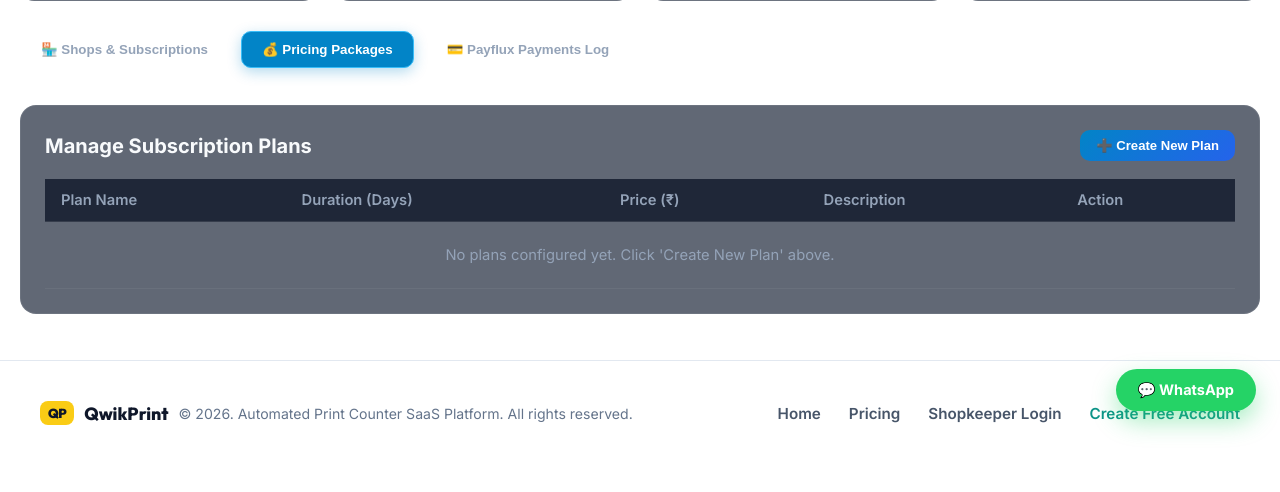
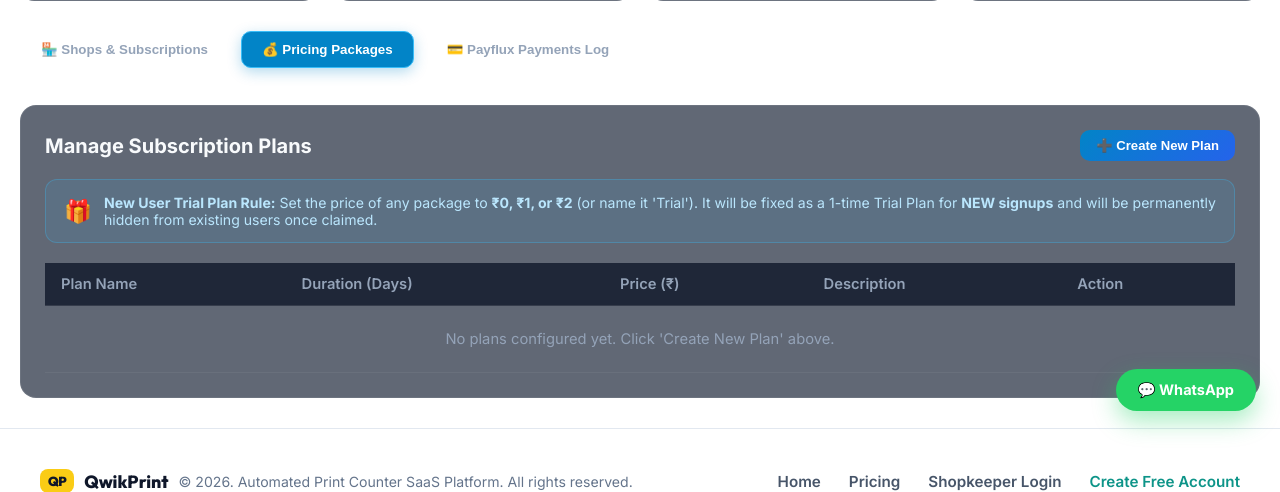
Before and after one commit to akmtechofficial/QwikPrint, a Python web app: template web_server/templates/admin.html in a window 1280 px wide, after a click on "💰 Pricing Packages". Shown: the part 365-857 px from the top of the page. Before the commit the page ends 799 px from the top, so only its background shows below. Run offline with Jinja, Linux system fonts and the light colour scheme; the template is opened without the code that fills it, so the values that code supplies are empty; some libraries are stand-ins or nearby versions.

Commit message:
feat: add admin configurable trial plan price (₹0, ₹1, ₹2) fixed for 1-time new user signups and hidden permanently from existing users

```diff
--- a/web_server/templates/admin.html
+++ b/web_server/templates/admin.html
@@ -292,6 +292,14 @@
             <span>Manage Subscription Plans</span>
             <button class="btn-action btn-add" onclick="openPlanModal()">➕ Create New Plan</button>
         </div>
+
+        <div style="background: rgba(56, 189, 248, 0.1); border: 1px solid rgba(56, 189, 248, 0.3); border-radius: 12px; padding: 14px 18px; margin-bottom: 20px; font-size: 0.88rem; color: #bae6fd; display: flex; align-items: center; gap: 12px;">
+            <div style="font-size: 1.4rem;">🎁</div>
+            <div>
+                <strong>New User Trial Plan Rule:</strong> Set the price of any package to <strong>₹0, ₹1, or ₹2</strong> (or name it 'Trial'). It will be fixed as a 1-time Trial Plan for <strong>NEW signups</strong> and will be permanently hidden from existing users once claimed.
+            </div>
+        </div>
+
         <div class="table-responsive">
             <table class="admin-table">
                 <thead>
@@ -306,7 +314,12 @@
                 <tbody>
                     {% for p in plans %}
                     <tr>
-                        <td><strong>{{ p.name }}</strong></td>
+                        <td>
+                            <strong>{{ p.name }}</strong>
+                            {% if p.price in (0, 1, 2) or 'trial' in p.name.lower() or 'free' in p.name.lower() %}
+                            <span class="badge" style="background: rgba(16, 185, 129, 0.2); color: #34d399; border: 1px solid rgba(16, 185, 129, 0.4); margin-left: 6px; font-size: 0.72rem;">🆕 New Users Only</span>
+                            {% endif %}
+                        </td>
                         <td>{{ p.duration_days }} Days</td>
                         <td style="color: #4ade80; font-weight: 700;">₹{{ "%.2f"|format(p.price) if p.price is defined else p.price }}</td>
                         <td>{{ p.description or 'N/A' }}</td>
```
Also changed, not shown: web_server/routes/payment.py (+21 -7 lines).
